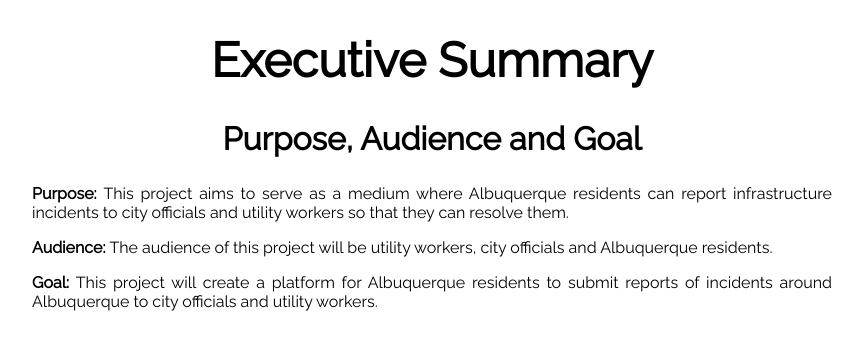
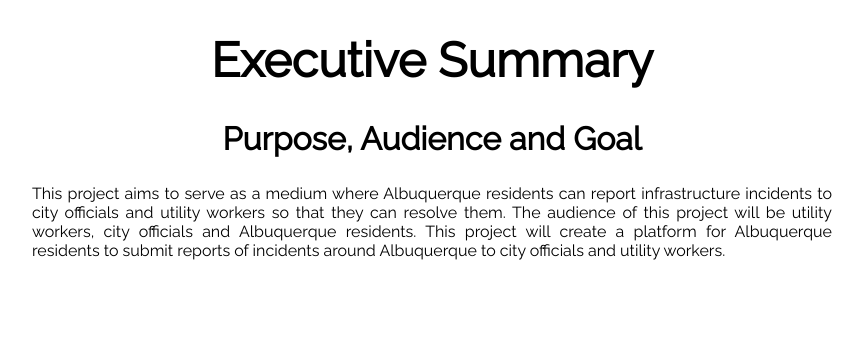
Before and after one commit to Koriganp/infrastructure, a PHP site: page /epic/index.php in a window 1280 px wide. Shown: the part 83-433 px from the top of the page, without its empty margins (208-1071 px from the left). Run offline with PHP 8.4, Linux system fonts and the light colour scheme.

Commit message:
added "time"

```diff
--- a/epic/index.php
+++ b/epic/index.php
@@ -20,9 +20,7 @@
 		<main>
 			<h1>Executive Summary</h1>
 			<h2>Purpose, Audience and Goal</h2>
-			<p><strong>Purpose: </strong>This project aims to serve as a medium where Albuquerque residents can report infrastructure incidents to city officials and utility workers so that they can resolve them.</p>
-			<p><strong>Audience: </strong>The audience of this project will be utility workers, city officials and Albuquerque residents.</p>
-			<p><strong>Goal: </strong>This project will create a platform for Albuquerque residents to submit reports of incidents around Albuquerque to city officials and utility workers.</strong></p>
+			<p>This project aims to serve as a medium where Albuquerque residents can report infrastructure incidents to city officials and utility workers so that they can resolve them. The audience of this project will be utility workers, city officials and Albuquerque residents. This project will create a platform for Albuquerque residents to submit reports of incidents around Albuquerque to city officials and utility workers.</p>
 			<p></p>
 		</main>
 	</body>
```
